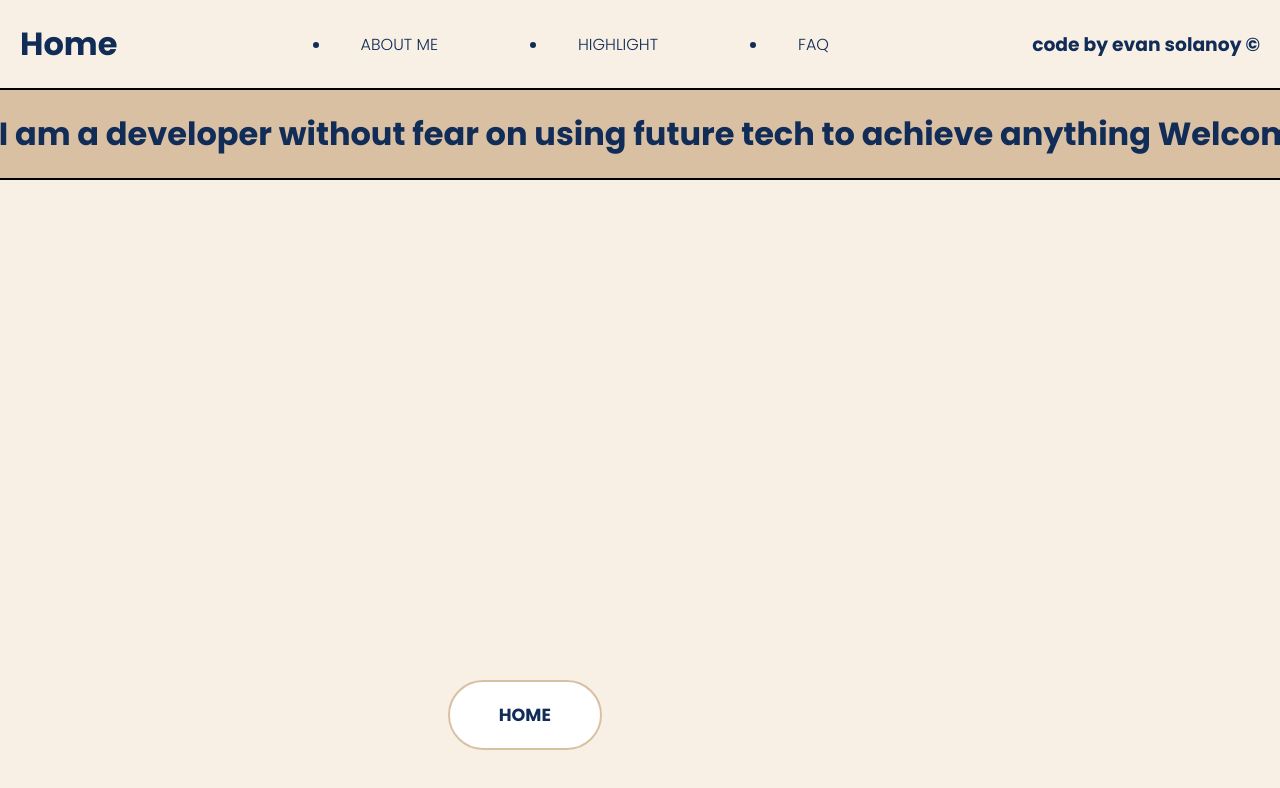
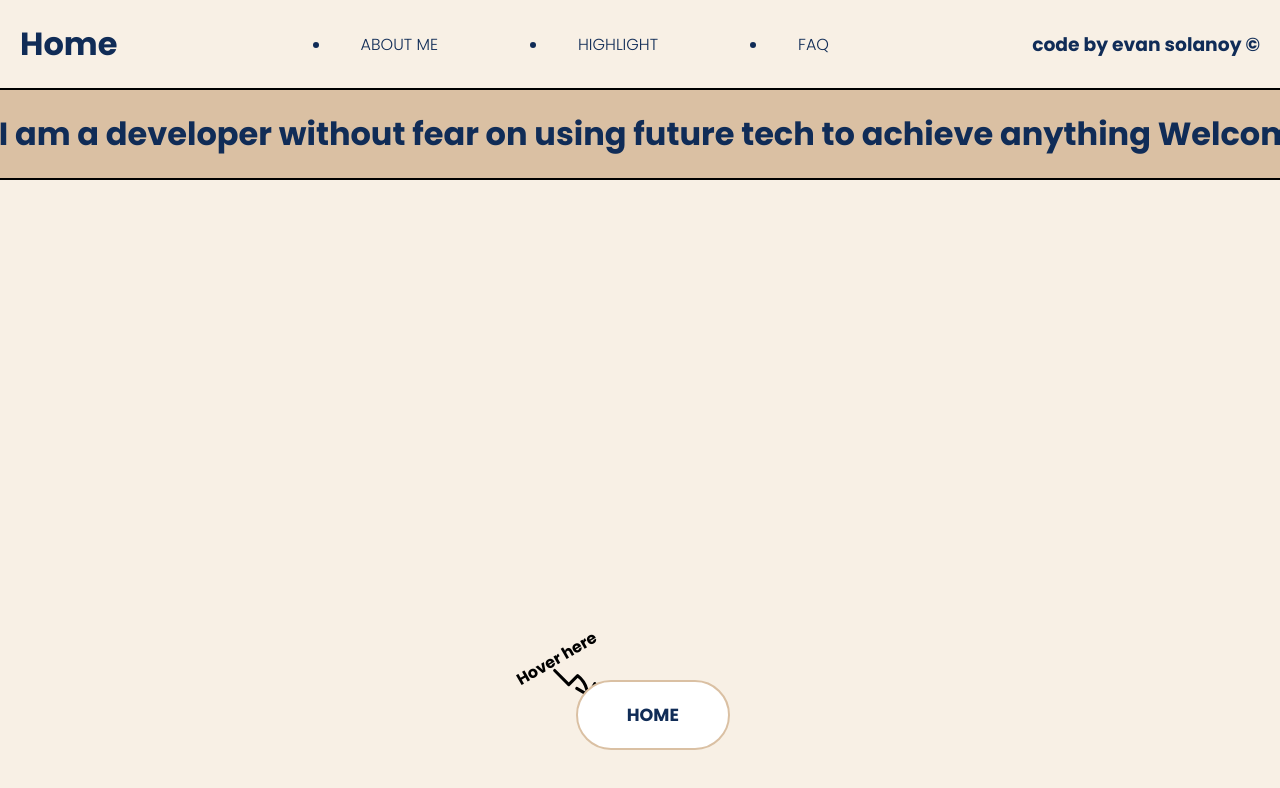
Before and after one commit to BSIT-Evanism/New-Portfolio2, a React (Vite) app: page / in a window 1280 px wide. Shown: the top 788 px of the page. Built offline with nearby package versions, Linux system fonts and the light colour scheme.

Commit message:
added tooltip

```diff
--- a/src/components/Navbar/Navbar.jsx
+++ b/src/components/Navbar/Navbar.jsx
@@ -4,6 +4,26 @@ import { motion } from "framer-motion";
 import { AnimatePresence } from "framer-motion";
 import { useEffect } from "react";
 import Links from "../Links/Links";
+
+function Tooltip() {
+  return (
+    <motion.div
+      className={styles.motionwrapper}
+      initial={{rotate: "-90deg", opacity: 0}}
+      animate={{rotate: 0, opacity: 1}}
+      exit={{rotate: "-90deg", opacity: 0}}
+      transition={{duration: 0.2}}
+    >
+     <p className={styles.tooltip__text}>Hover here</p>
+    <svg xmlns="http://www.w3.org/2000/svg" fill="none" viewBox="0 0 24 24" strokeWidth={1.5} stroke="currentColor" className={styles.tooltip}>
+      <path strokeLinecap="round" strokeLinejoin="round" d="M2.25 6L9 12.75l4.286-4.286a11.948 11.948 0 014.306 6.43l.776 2.898m0 0l3.182-5.511m-3.182 5.51l-5.511-3.181" />
+    </svg>
+    </motion.div>
+
+
+
+  )
+}
 
 
 function Navbar() {
@@ -26,23 +46,29 @@ function Navbar() {
   }
 
   return (
-    <>
-      <AnimatePresence mode="wait">
+    <div className={styles.wrapper}>
+      <AnimatePresence>
+
+      {!hover && (
+        <Tooltip />
+      )}
+        </AnimatePresence>
         <motion.div className={styles.nav}
           layoutId="nav"
           variants={container}
           initial="hidden"
           animate="show"
-          whileHover={{ width: 400 }}
+          whileHover={{ width: 400, x: -100 }}
           onHoverStart={() => setHover(true)}
           onHoverEnd={() => setHover(false)}
-        >
+          >
+      <AnimatePresence mode="wait">
           <Links locationName="home" loc="/" hover={hover} />
           <Links locationName="about" loc="/about" hover={hover} />
           <Links locationName="Projects" loc="/projects" hover={hover} />
+      </AnimatePresence >
         </motion.div>
-      </AnimatePresence >
-    </>
+    </div>
   )
 }
 
--- a/src/components/Navbar/Navbar.module.scss
+++ b/src/components/Navbar/Navbar.module.scss
@@ -8,11 +8,35 @@
   width: 12vw;
   padding: 20px 30px;
   border-radius: 40px;
-  position: fixed;
-  bottom: 50px;
-  left: 35vw;
+  position: absolute;
   overflow: hidden;
   transform-origin: center;
   background: white;
   z-index: 5;
  }
+
+ .wrapper {
+  position: absolute;
+  bottom: 15vh;
+  left: 45vw;
+ }
+
+ .tooltip {
+   position: relative;
+   height: 50px;
+   top: 3.5vh;
+   left: -2vw;
+
+   &__text {
+     position: absolute;
+     white-space: nowrap;
+     font-weight: 700;
+     top: 2vh;
+     left: -5vw;
+     rotate: -30deg;
+  }
+ }
+
+ .motionwrappper {
+  transform-origin: bottom;
+ }
--- a/src/components/SmallMarquee/SmallMarquee.jsx
+++ b/src/components/SmallMarquee/SmallMarquee.jsx
@@ -10,7 +10,9 @@ function SmallMarquee({nameInput}) {
           animate={{ x: [0, -1024] }}
           transition={{ repeat: Infinity, duration: 10, repeatType: "loop" }}
         >
+          {Array.from({length: 10},() => (
           <p>{nameInput}</p>
+          ))}
           <p>{nameInput}</p>
           <p>{nameInput}</p>
           <p>{nameInput}</p>
```
